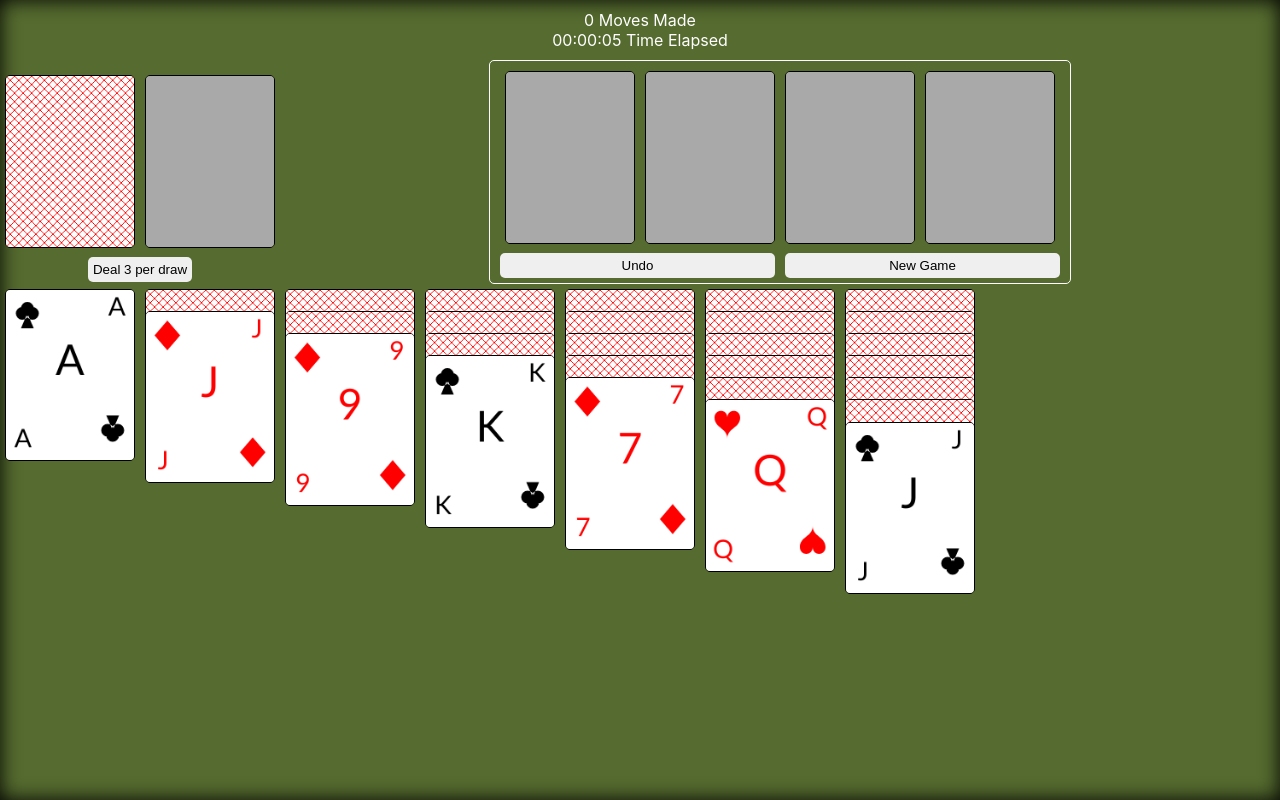
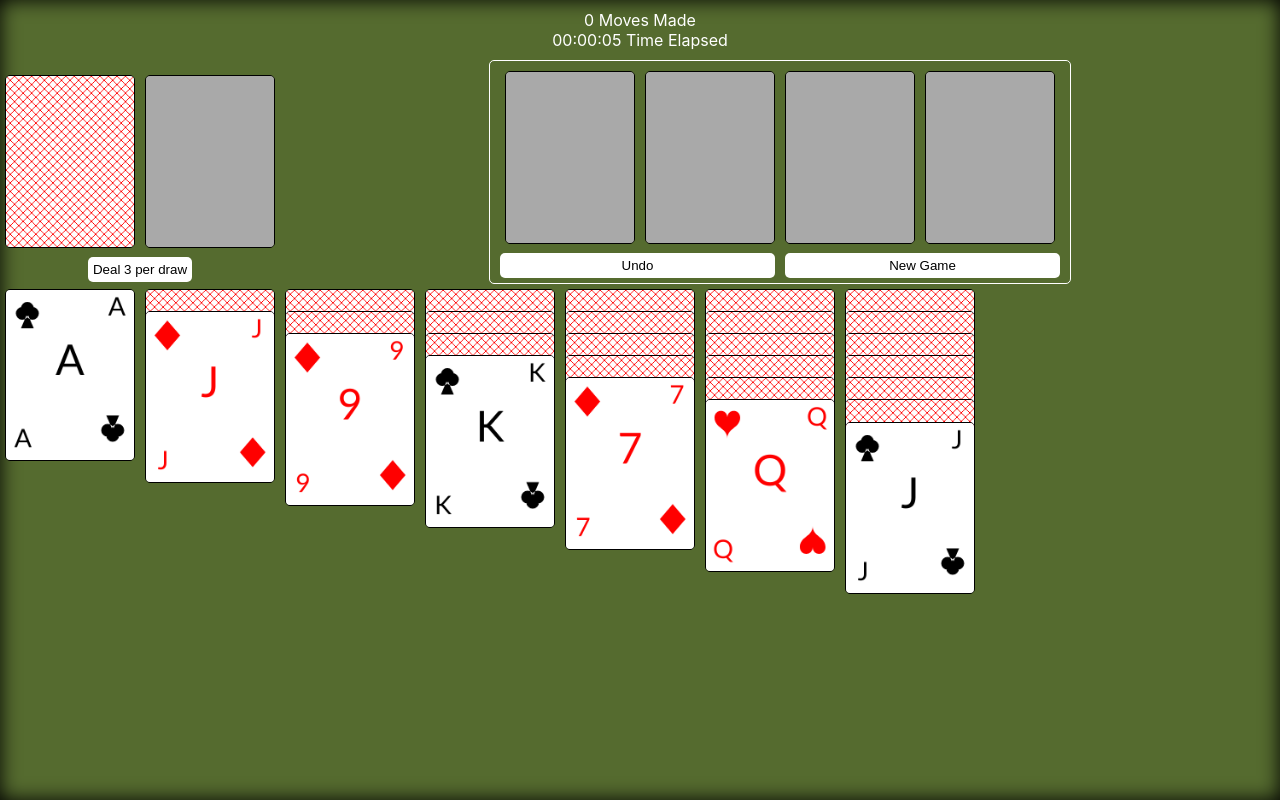
Before and after one commit to alexhrao/solitaire, a React (Create React App) app: page / in a window 1280 px wide. Built offline with nearby package versions, Linux system fonts and the light colour scheme.

Commit message:
Add explicit background for buttons

```diff
--- a/src/Solitaire.css
+++ b/src/Solitaire.css
@@ -1,3 +1,7 @@
+button {
+    background-color: white;
+}
+
 .solitaire-cols {
     display: flex;
     flex-direction: row;
```
